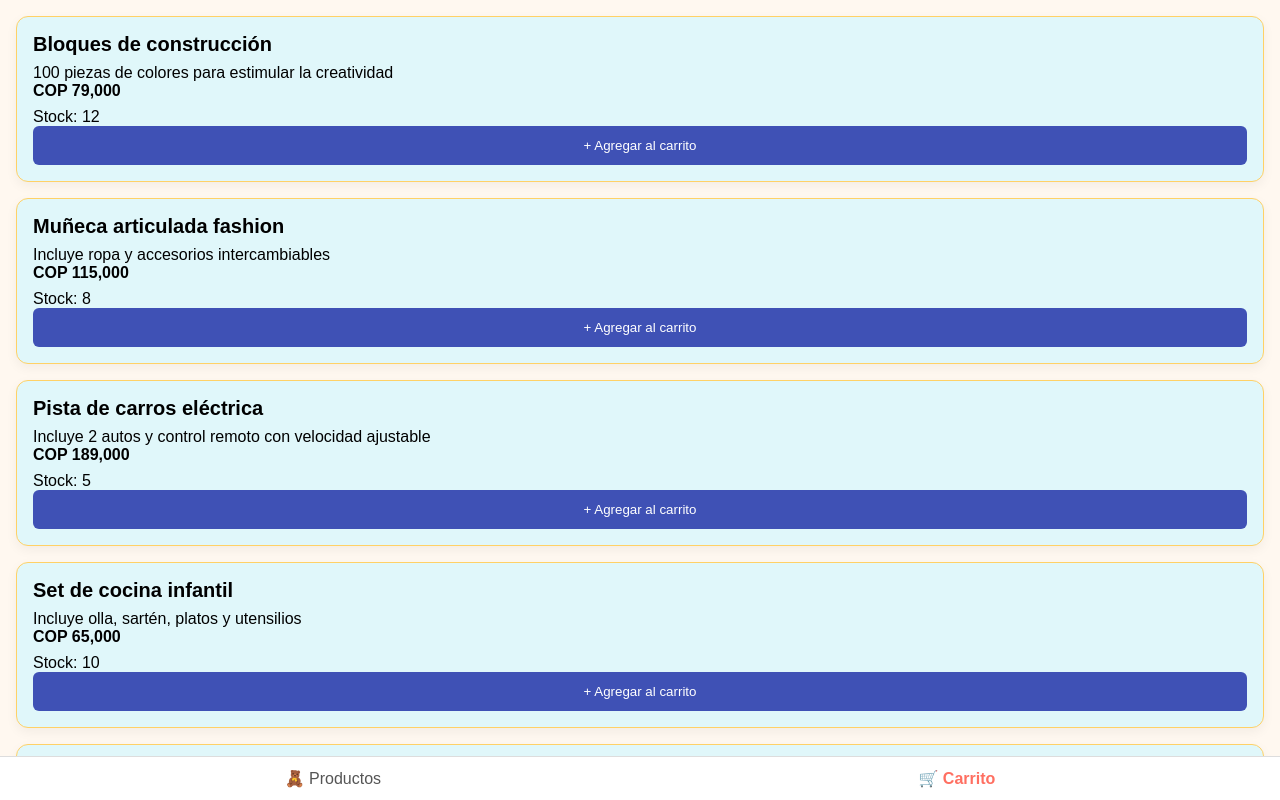
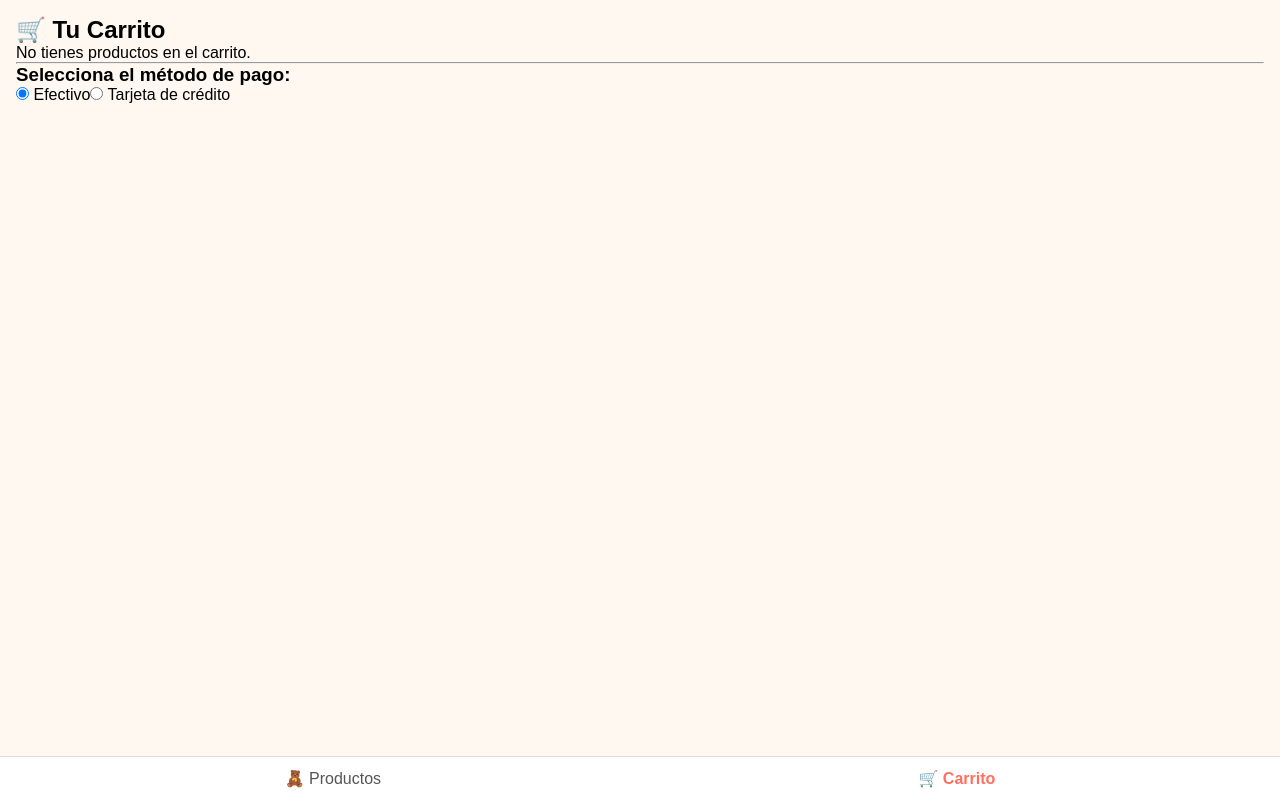
Before and after one commit to Rcastro89/ecommerce-payments, a React (Vite) app: page /cart in a window 1280 px wide. Built offline with nearby package versions, Linux system fonts and the light colour scheme.

Commit message:
Add products state. Add cart page.

```diff
--- a/src/App.tsx
+++ b/src/App.tsx
@@ -1,7 +1,7 @@
 import { BrowserRouter, Routes, Route } from "react-router-dom";
 import MainLayout from "./layouts/MainLayout";
 import ProductPage from "./features/product/pages/ProductPage";
-//import CartPage from "./features/cart/pages/CartPage";
+import CartPage from "./features/cart/CartPage";
 
 function App() {
   return (
@@ -9,7 +9,7 @@ function App() {
       <Routes>
         <Route element={<MainLayout />}>
           <Route path="/" element={<ProductPage />} />
-          <Route path="/cart" element={<ProductPage />} />
+          <Route path="/cart" element={<CartPage />} />
         </Route>
       </Routes>
     </BrowserRouter>
--- a/src/app/store.ts
+++ b/src/app/store.ts
@@ -1,9 +1,11 @@
 import { configureStore } from '@reduxjs/toolkit';
 import cartReducer from '../slices/cart/cartSlice';
+import productsReducer from '../slices/products/productsSlice';
 
 export const store = configureStore({
   reducer: {
     cart: cartReducer,
+    products: productsReducer
   },
 });
 
--- /dev/null
+++ b/src/features/cart/CartPage.scss
@@ -0,0 +1,36 @@
+.cart-page {
+  padding: 1rem;
+
+  h2 {
+    margin-bottom: 1rem;
+  }
+
+  .cart-items {
+    list-style: none;
+    padding: 0;
+
+    .cart-item {
+      padding: 1rem;
+      border: 1px solid #ddd;
+      border-radius: 8px;
+      margin-bottom: 1rem;
+      background-color: #fef6f9; // un rosa muy claro
+      display: flex;
+      justify-content: space-between;
+      flex-direction: column;
+    }
+  }
+
+  .payment-options {
+    margin-top: 2rem;
+
+    label {
+      display: block;
+      margin-bottom: 0.5rem;
+    }
+
+    input[type='radio'] {
+      margin-right: 0.5rem;
+    }
+  }
+}
--- /dev/null
+++ b/src/features/cart/CartPage.tsx
@@ -0,0 +1,64 @@
+import { useSelector } from 'react-redux';
+import { selecTotalItems } from '../../slices/cart/selectors';
+import { useState } from 'react';
+
+const CartPage = () => {
+    const cartItems = useSelector(selecTotalItems);
+    const [paymentType, setPaymentType] = useState<'efectivo' | 'tarjeta'>('efectivo');
+
+    const handlePaymentChange = (event: React.ChangeEvent<HTMLInputElement>) => {
+        setPaymentType(event.target.value as 'efectivo' | 'tarjeta');
+    };
+
+    return (
+        <div className="cart-page">
+            <h2>🛒 Tu Carrito</h2>
+
+            {cartItems.length === 0 ? (
+                <p>No tienes productos en el carrito.</p>
+            ) : (
+                <ul className="cart-items">
+                    {cartItems.map((item) => (
+                        <li key={item.idProduct} className="cart-item">
+                            <div>
+                                <strong>{item.name}</strong>
+                            </div>
+                            <div>
+                                <p>Precio: ${item.price.toLocaleString()}</p>
+                                <p>Cantidad: {item.quantity}</p>
+                            </div>
+                        </li>
+                    ))}
+                </ul>
+            )}
+
+            <hr />
+
+            <div className="payment-options">
+                <h3>Selecciona el método de pago:</h3>
+                <label>
+                    <input
+                        type="radio"
+                        name="paymentType"
+                        value="efectivo"
+                        checked={paymentType === 'efectivo'}
+                        onChange={handlePaymentChange}
+                    />{" "}
+                    Efectivo
+                </label>
+                <label>
+                    <input
+                        type="radio"
+                        name="paymentType"
+                        value="tarjeta"
+                        checked={paymentType === 'tarjeta'}
+                        onChange={handlePaymentChange}
+                    />{" "}
+                    Tarjeta de crédito
+                </label>
+            </div>
+        </div>
+    );
+};
+
+export default CartPage;
--- a/src/features/product/components/ProductCard/ProductCard.tsx
+++ b/src/features/product/components/ProductCard/ProductCard.tsx
@@ -4,6 +4,7 @@ import type { Product } from "../../../../types/product";
 import { addToCart } from "../../../../slices/cart/cartSlice";
 
 import "./ProductCard.scss";
+import { decreaseStock } from "../../../../slices/products/productsSlice";
 
 interface ProductCardProps {
     product: Product;
@@ -18,6 +19,7 @@ export const ProductCard = ({
     const handleAddToCart = () => {
         if (stock > 0) {
             dispatch(addToCart(product));
+            dispatch(decreaseStock(product.idProduct));
         } else {
             alert("Producto sin stock");
         }
--- a/src/features/product/pages/ProductPage.tsx
+++ b/src/features/product/pages/ProductPage.tsx
@@ -1,11 +1,14 @@
 import "./ProductPage.scss";
-import { products } from "../../../data/products";
 import { ProductCard } from "../components/ProductCard/ProductCard";
+import { useSelector } from "react-redux";
+import { getAllProducts } from "../../../slices/products/selectors";
 
 const ProductPage = () => {
+    const productsItems = useSelector(getAllProducts);
+
     return (
         <div>
-            {products.map((p) => (
+            {productsItems.map((p) => (
                 <ProductCard
                     key={p.idProduct}
                     product={p}
--- /dev/null
+++ b/src/slices/products/productsSlice.ts
@@ -0,0 +1,39 @@
+import { createSlice } from '@reduxjs/toolkit';
+import type { PayloadAction } from '@reduxjs/toolkit';
+import type { Product } from '../../types/product';
+import { products } from '../../data/products';
+
+interface ProductsState {
+  items: Product[];
+}
+
+const initialState: ProductsState = {
+  items: products
+};
+
+const productSlice = createSlice({
+  name: 'product',
+  initialState,
+  reducers: {
+    decreaseStock(state, action: PayloadAction<number>) {
+      const product = state.items.find(p => p.idProduct === action.payload);
+      if (product && product.stock > 0) {
+        product.stock -= 1;
+      }
+    },
+
+    increaseStock(state, action: PayloadAction<number>) {
+      const product = state.items.find(p => p.idProduct === action.payload);
+      if (product) {
+        product.stock += 1;
+      }
+    },
+
+    resetProducts(state) {
+      state.items = [...products];
+    }
+  },
+});
+
+export const { decreaseStock, increaseStock, resetProducts } = productSlice.actions;
+export default productSlice.reducer;
--- /dev/null
+++ b/src/slices/products/selectors.ts
@@ -0,0 +1,4 @@
+import type { RootState } from '../../app/store';
+
+export const getAllProducts = (state: RootState) =>
+  state.products.items;
```
